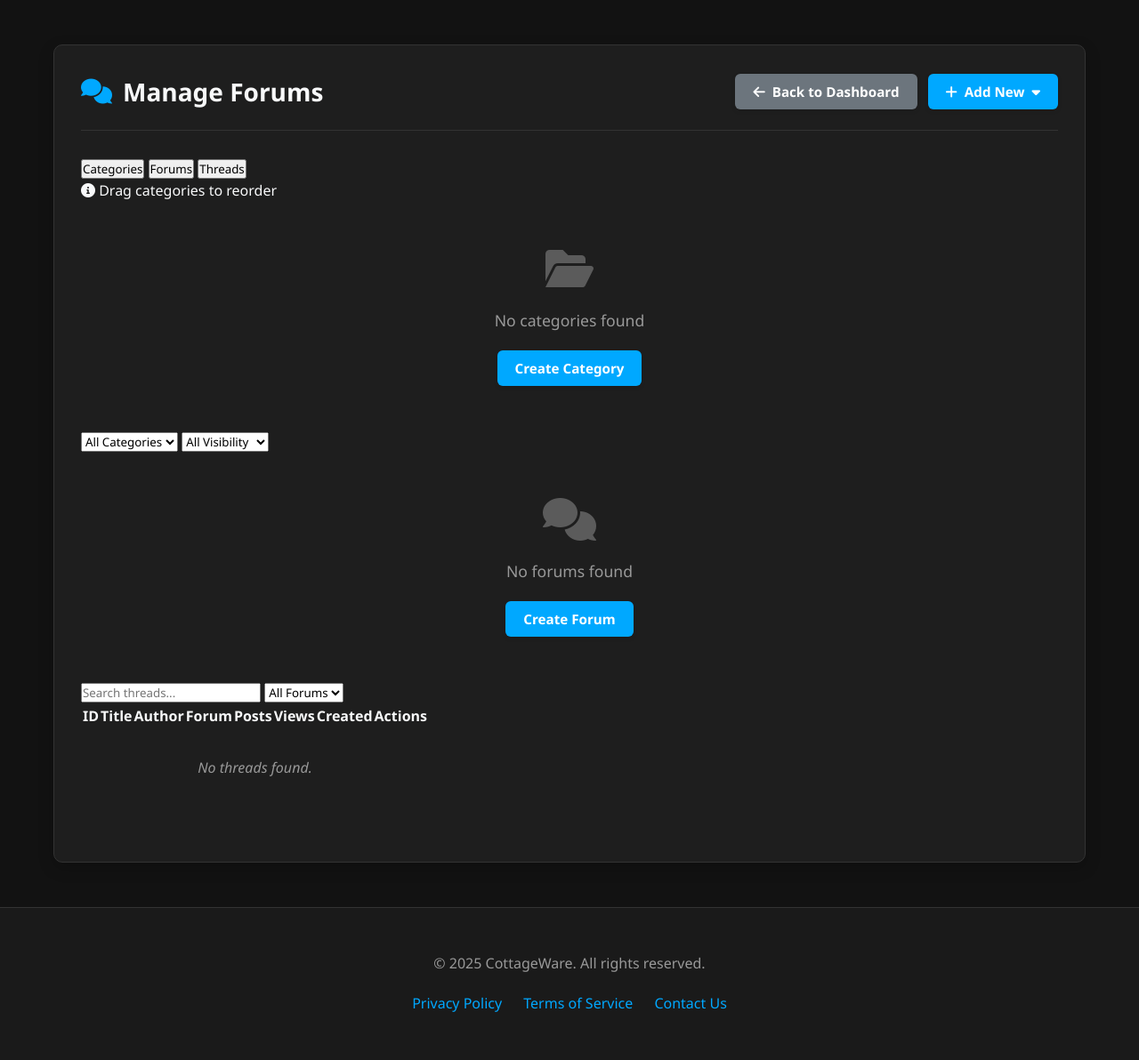
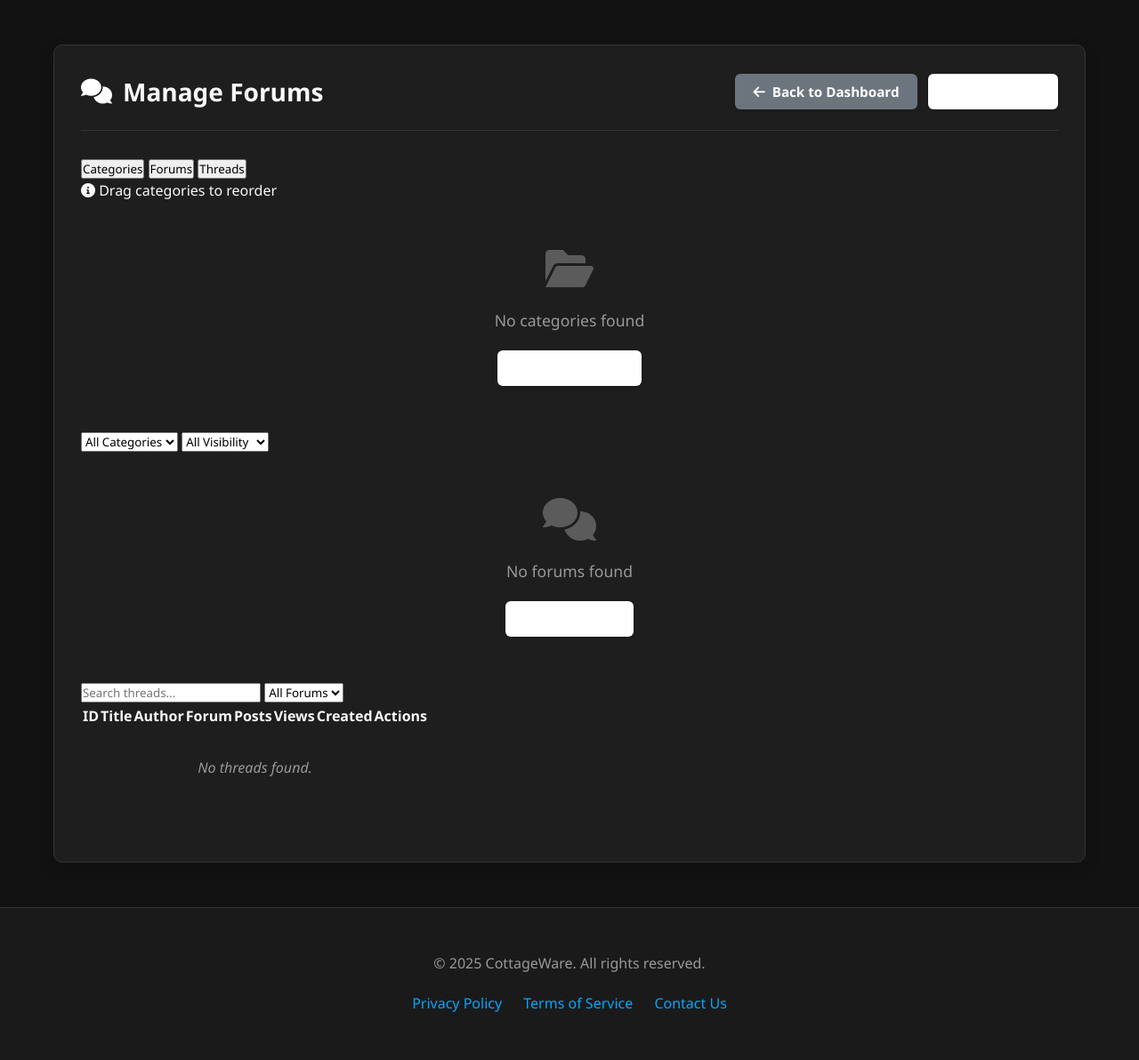
Before and after one commit to WillHanighen/CottageWare, a FastAPI app: template templates/admin/forums.html in a window 1280 px wide. Shown: the part 121-1313 px from the top of the page at 89% size. Run offline with FastAPI, Linux system fonts and the light colour scheme; the template is opened without the code that fills it, so the values that code supplies are empty; some libraries are stand-ins or nearby versions.

Commit message:
test change

```diff
--- a/static/css/admin.css
+++ b/static/css/admin.css
@@ -1,6 +1,7 @@
 /* Admin Panel Styles */
 :root {
-  --admin-primary: #00a8ff;
+  /* --admin-primary: #00a8ff; */
+  --admin-primary: #ffffff;
   --admin-primary-light: #4dc4ff;
   --admin-primary-dark: #0076b3;
   --admin-secondary: #6c757d;
```
